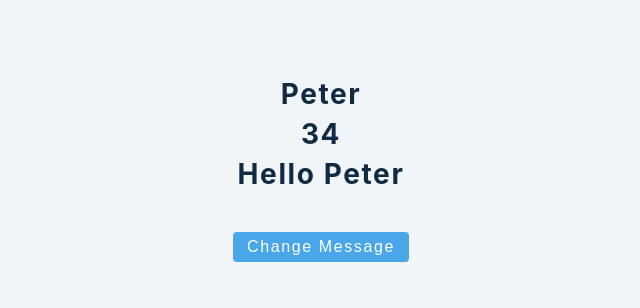
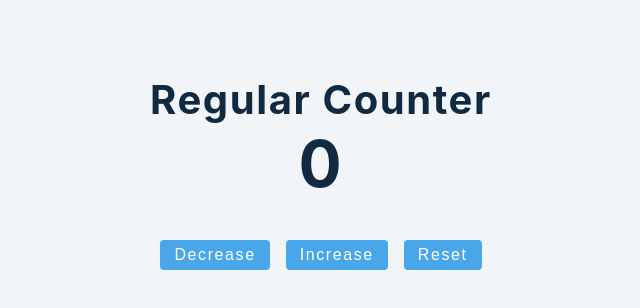
Before and after one commit to BNdungu/reactjs, a React (Create React App) app in the folder react-advanced/: page / in a window 1280 px wide. Shown: the top 308 px of the page, without its empty margins (319-959 px from the left). Built offline with nearby package versions, Linux system fonts and the light colour scheme.

Commit message:
simple-counter

```diff
--- a/react-advanced/src/App.js
+++ b/react-advanced/src/App.js
@@ -1,5 +1,5 @@
 import React from 'react'
-import Setup from './tutorial/1-useState/setup/4-useState-object'
+import Setup from './tutorial/1-useState/setup/5-useState-counter'
 // import Final from './tutorial/1-useState/final/2-useState-basics'
 
 function App() {
--- a/react-advanced/src/tutorial/1-useState/setup/5-useState-counter.js
+++ b/react-advanced/src/tutorial/1-useState/setup/5-useState-counter.js
@@ -1,7 +1,25 @@
-import React, { useState } from 'react';
+import React, { useState } from "react";
 
 const UseStateCounter = () => {
-  return <h2>useState counter example</h2>;
+  const [value, setValue] = useState(0);
+
+  return (
+    <>
+      <section style={{ margin: "4rem o" }}>
+        <h2>Regular Counter</h2>
+        <h1>{value}</h1>
+        <button className="btn" onClick={() => setValue(value - 1)}>
+          decrease
+        </button>
+        <button className="btn" onClick={() => setValue(value + 1)}>
+          increase
+        </button>
+        <button className="btn" onClick={() => setValue(0)}>
+          reset
+        </button>
+      </section>
+    </>
+  );
 };
 
 export default UseStateCounter;
```
